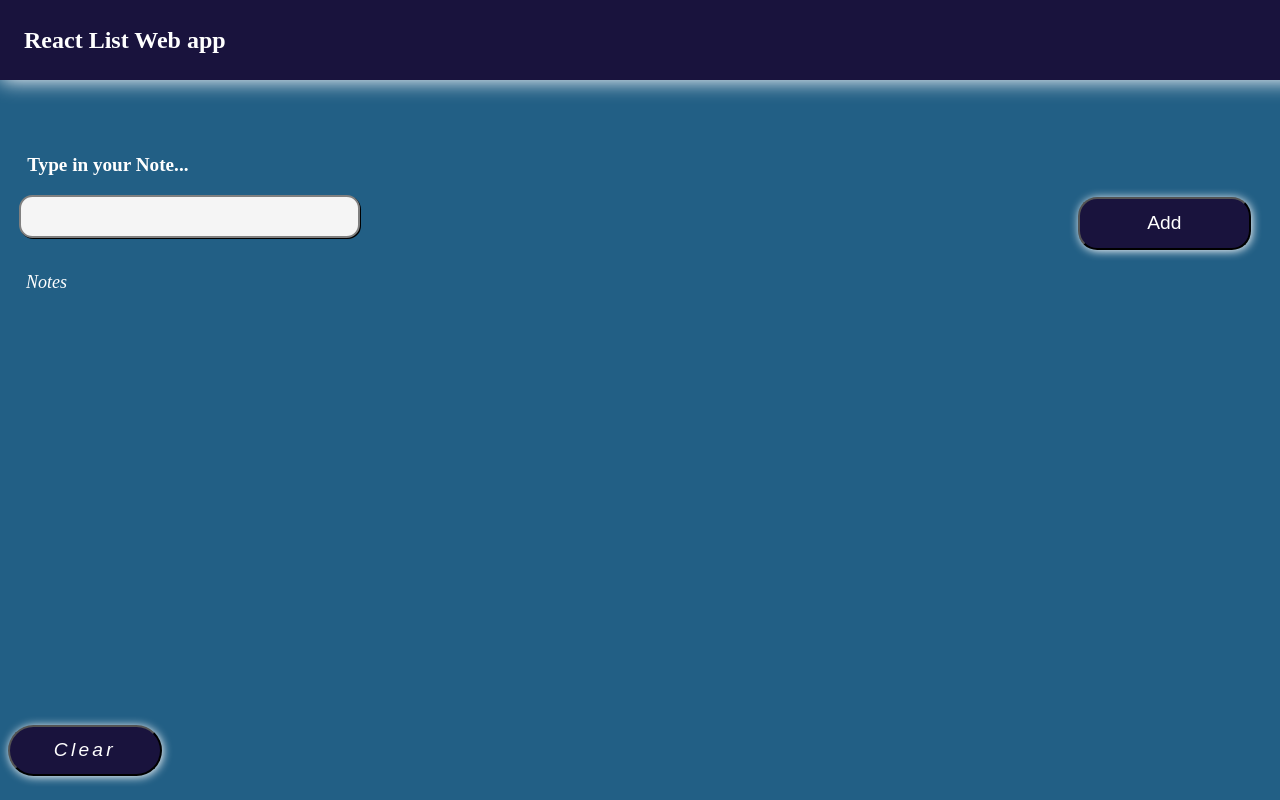
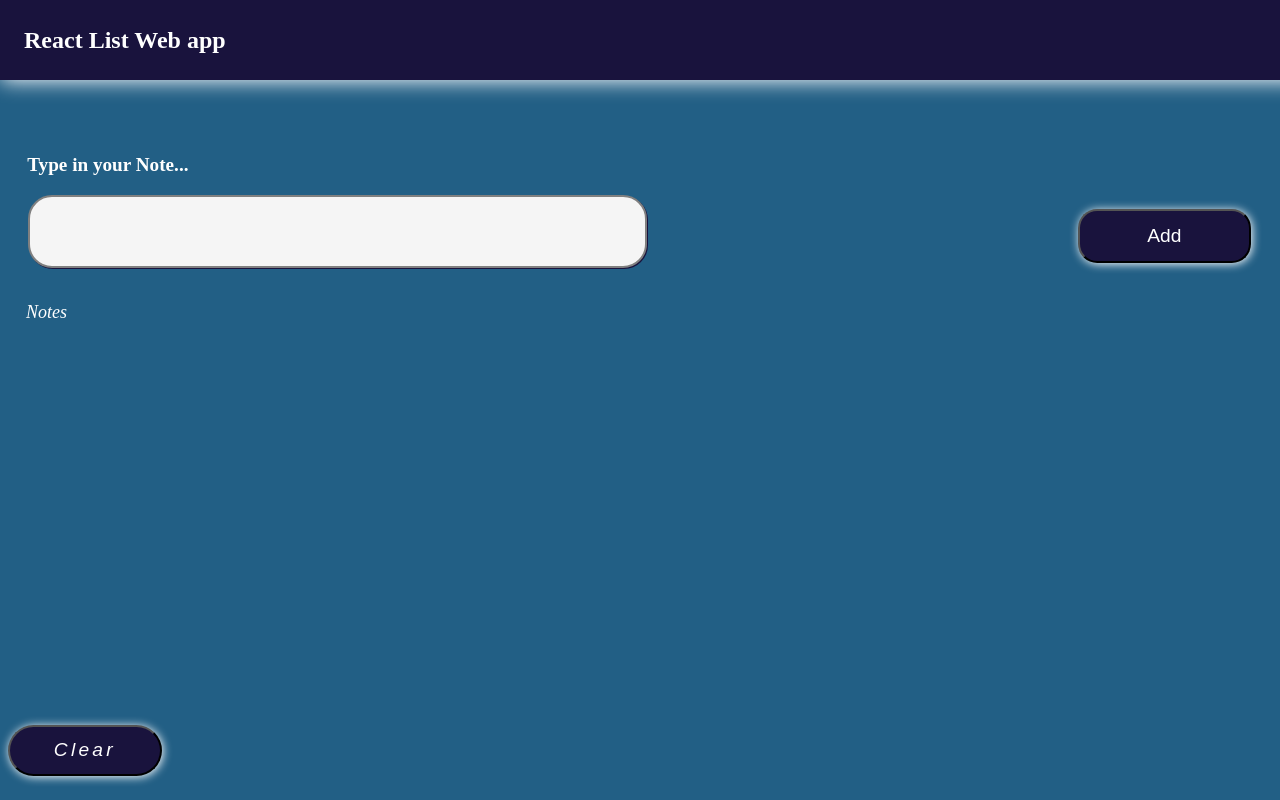
Before and after one commit to Cimorexave/react-list, a React (Create React App) app: page / in a window 1280 px wide. Built offline with nearby package versions, Linux system fonts and the light colour scheme.

Commit message:
updated more stylings in general and repsonsive improvement

```diff
--- a/src/components/input.css
+++ b/src/components/input.css
@@ -38,6 +38,9 @@ p {
     .textField {
         width: 25em;
         height: 5ch;
+        padding-left: 1ch;
+        font-size: x-large;
+        color: rgb(25, 19, 61);
     }
     p {
         font-size: larger;
```
